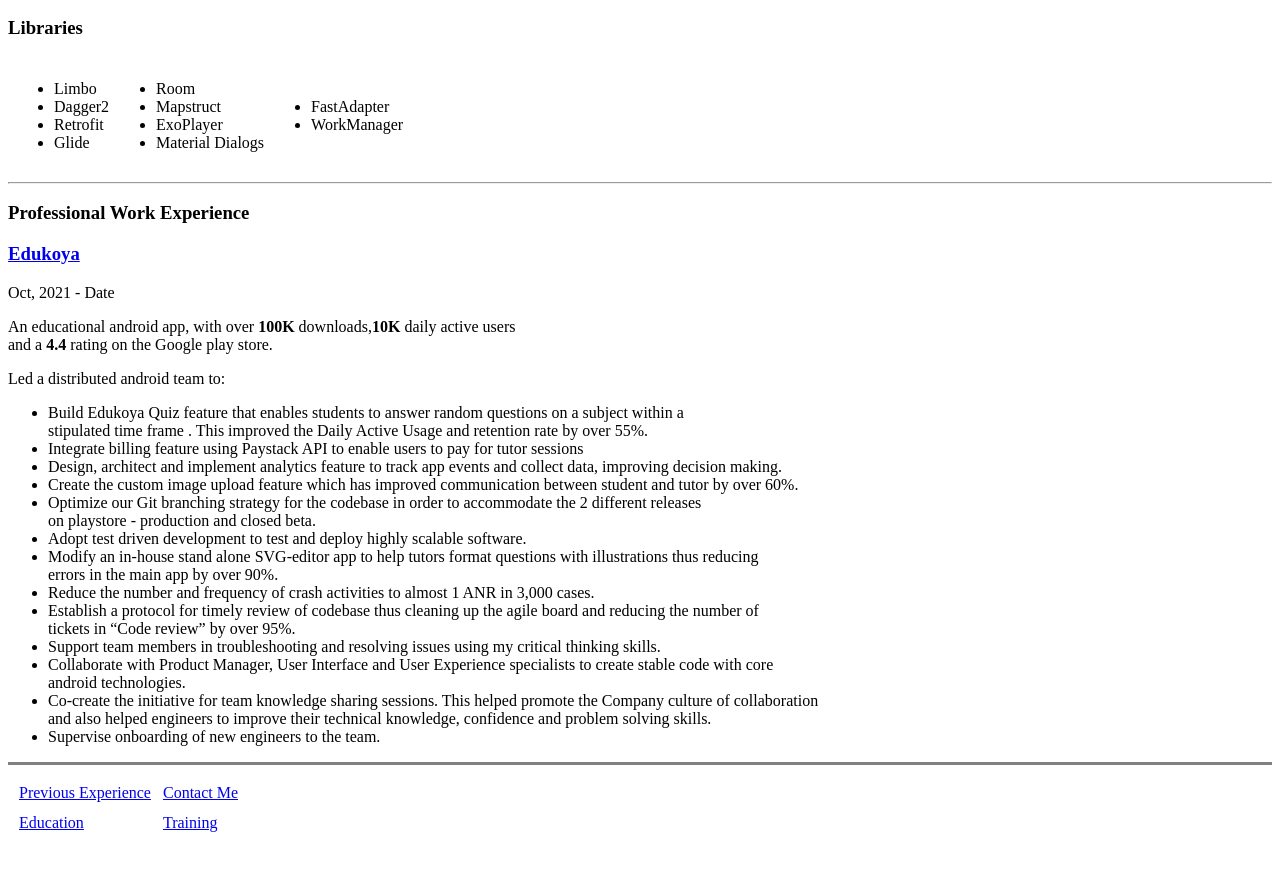
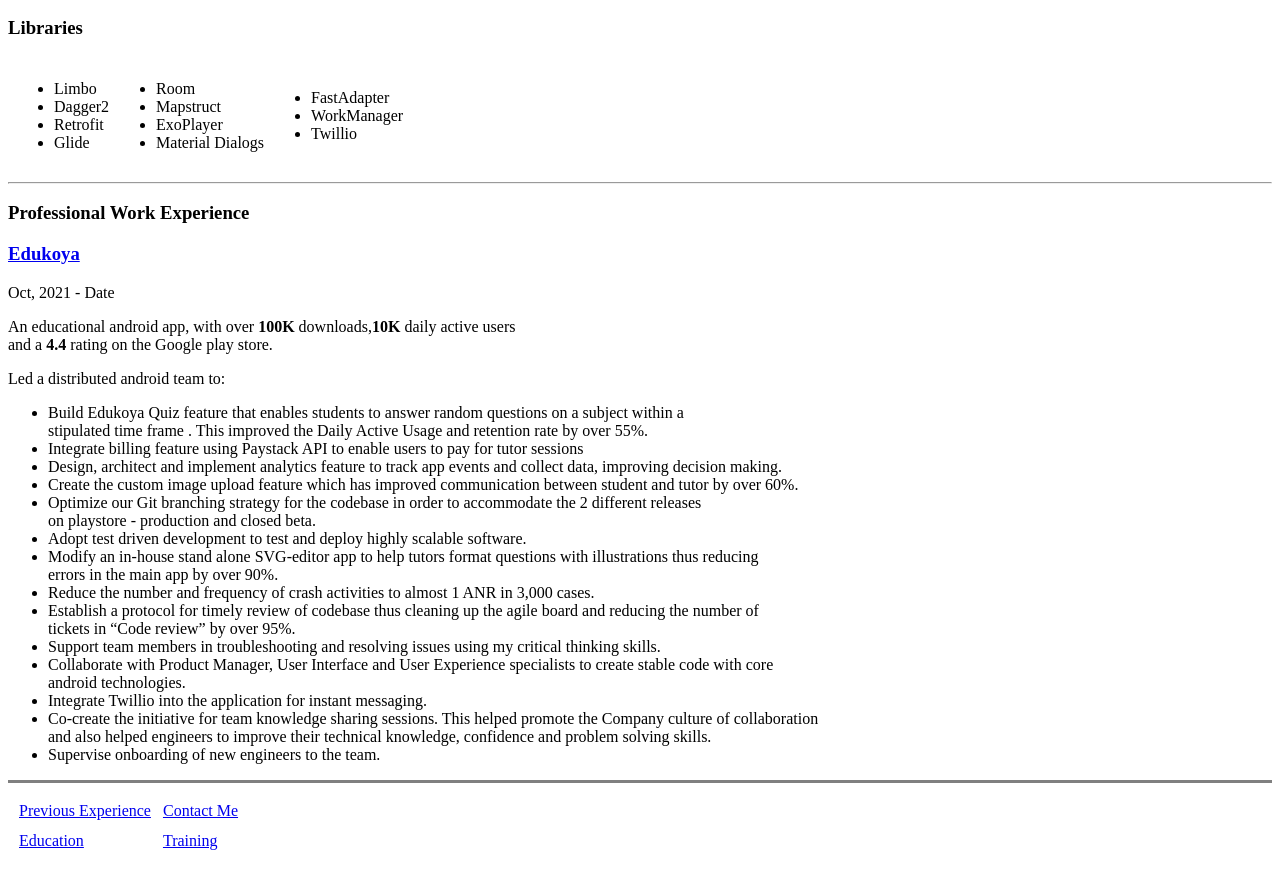
Before and after one commit to Ugo119/CV, a plain HTML site: page index.html in a window 1280 px wide. Shown: the part 460-1329 px from the top of the page. Drawn offline with Linux system fonts and the light colour scheme.

Commit message:
Added Twillio integration

```diff
--- a/index.html
+++ b/index.html
@@ -86,6 +86,7 @@
         <ul>
           <li>FastAdapter</li>
           <li>WorkManager</li>
+          <li>Twillio</li>
         </ul>
       </td>
     </tr>
@@ -129,6 +130,8 @@
     <li>Collaborate with Product Manager, User Interface and User Experience specialists
       to create stable code with core <br>android technologies.
     </li>
+    <li>Integrate Twillio into the application for instant messaging.
+    </li>
     <li>Co-create the initiative for team knowledge sharing sessions. This helped
       promote the Company culture of collaboration <br>and also helped engineers to
       improve their technical knowledge, confidence and problem solving skills.
```
